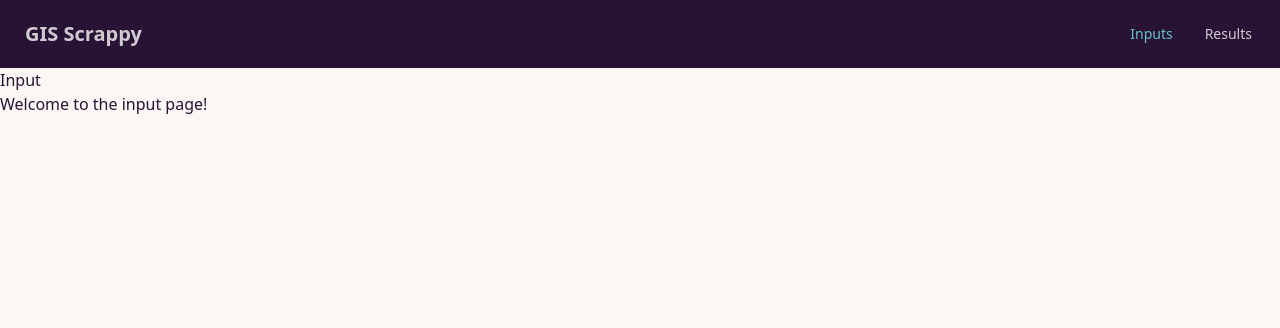
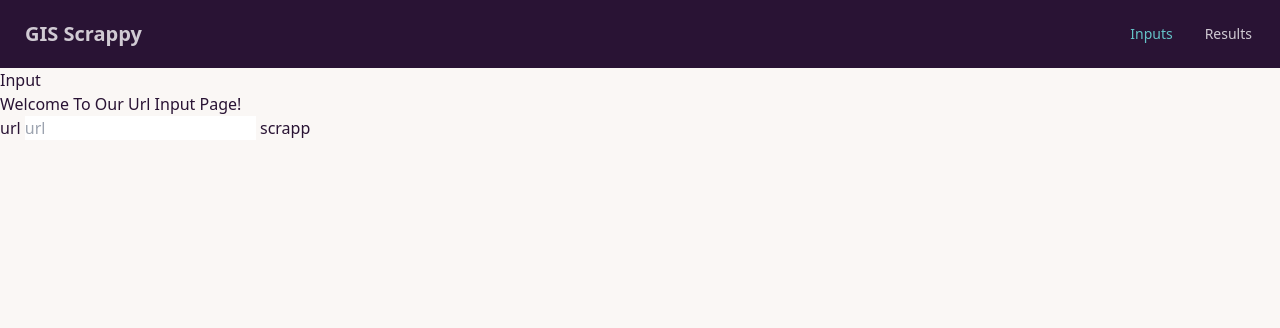
Before and after one commit to ADORSYS-GIS/report-sscrap, a Flask app: page /input in a window 1280 px wide. Shown: the top 328 px of the page. Run offline with Flask 3, Linux system fonts and the light colour scheme; some libraries are stand-ins or nearby versions.

Commit message:
resolving conflicts in the templates/input.html file #ticket54

```diff
--- a/templates/input.html
+++ b/templates/input.html
@@ -4,7 +4,12 @@
 
 {% block content %}
     <h1>Input</h1>
-    <p> Welcome to the input page!</p>
+    <h1>Welcome To Our Url Input Page!</h1>
+    <form method='POST' action="/input">
+        <label for="url">url</label>
+        <input type="url" name="url" placeholder="url" required>
+        <a href="/input">scrapp</a>
+    </form>
 {% endblock %}
 
 {% block title %}
```
